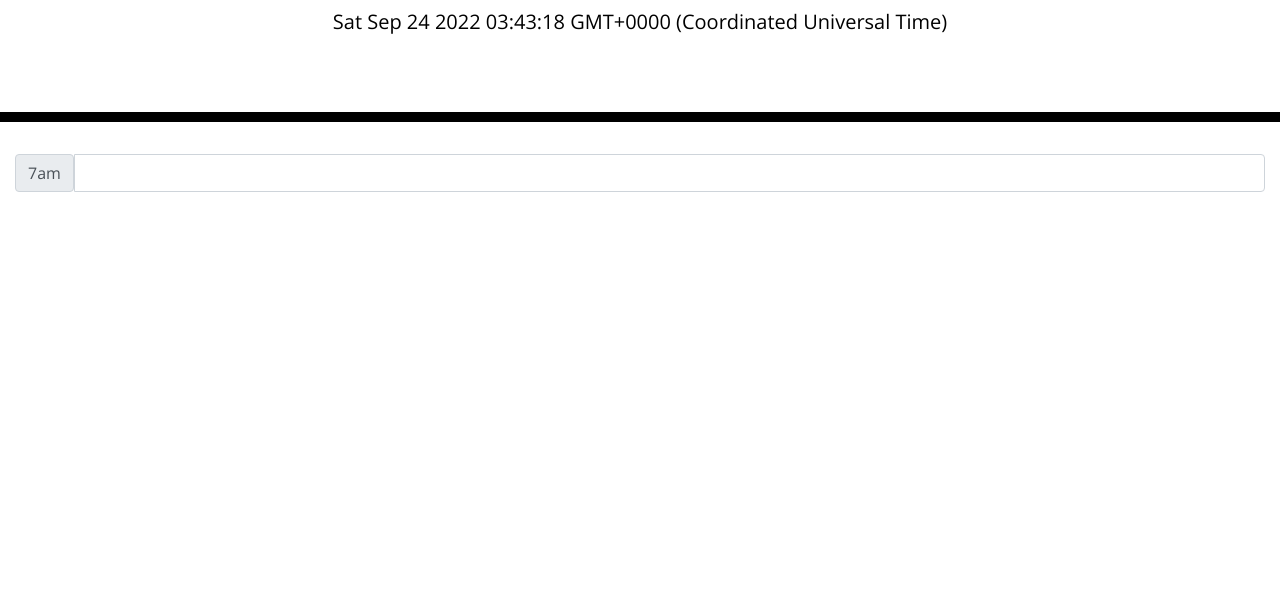
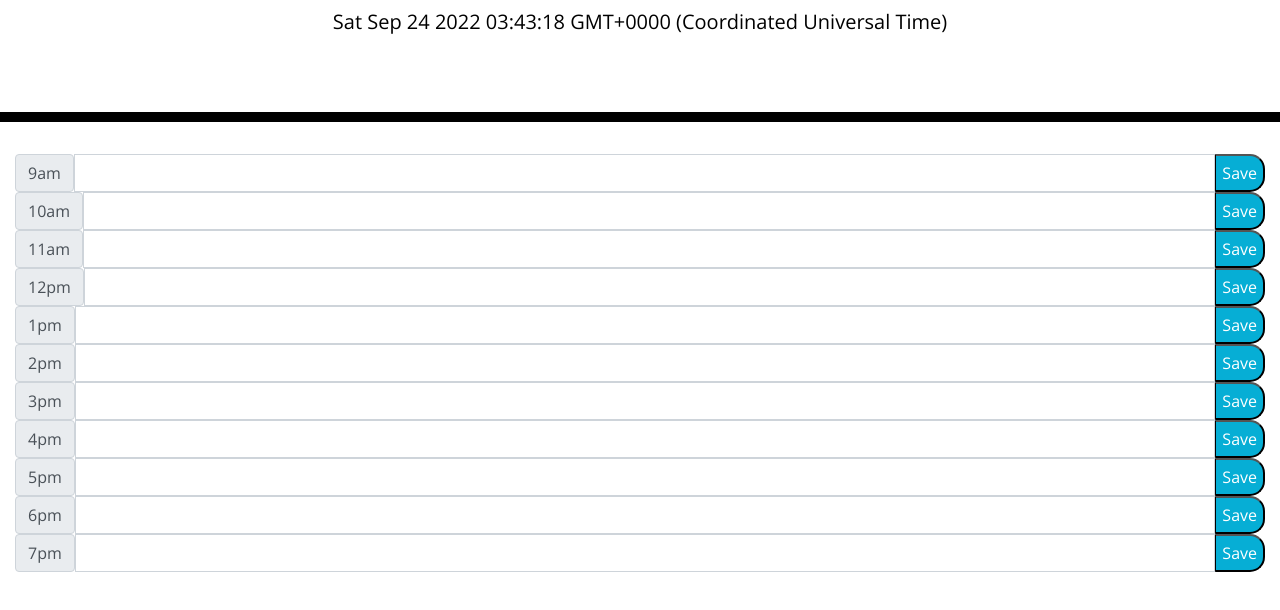
Before and after one commit to skylardorn/Work-Day-Schedule, a plain HTML site: page index.html in a window 1280 px wide. Shown: the part 182-792 px from the top of the page. Drawn offline with nearby package versions, Linux system fonts and the light colour scheme.

Commit message:
added js

```diff
--- a/index.html
+++ b/index.html
@@ -33,11 +33,65 @@
       <p class="lead">A simple calendar app for scheduling your work day</p>
       <p id="currentDay" class="lead">date</p>
     </header>
-    <div class="col-auto">
+    <form class="col-auto">
         <div class="input-group">
-          <div class="input-group-text">7am</div>
-          <input type="text" class="form-control" id="autoSizingInputGroup">
+          <div class="input-group-text">9am</div>
+          <input type="text" class="form-control" class="9am">
+          <button class="saveBtn">Save</button>
+
+          <div class="input-group">
+            <div class="input-group-text">10am</div>
+            <input type="text" class="form-control" class="9am">
+            <button class="saveBtn">Save</button>
+          </div>
+          <div class="input-group">
+            <div class="input-group-text">11am</div>
+            <input type="text" class="form-control" class="9am">
+            <button class="saveBtn">Save</button>
+          </div>
+          <div class="input-group">
+            <div class="input-group-text">12pm</div>
+            <input type="text" class="form-control 9am">
+            <button class="saveBtn">Save</button>
+          </div>
+          <div class="input-group">
+            <div class="input-group-text">1pm</div>
+            <input type="text" class="form-control 9am">
+            <button class="saveBtn">Save</button>
+          </div>
+          <div class="input-group">
+            <div class="input-group-text">2pm</div>
+            <input type="text" class="form-control 9am">
+            <button class="saveBtn">Save</button>
         </div>
+          <div class="input-group">
+            <div class="input-group-text">3pm</div>
+            <input type="text" class="form-control 9am">
+            <button class="saveBtn">Save</button>
+          </div>
+          <div class="input-group">
+            <div class="input-group-text">4pm</div>
+            <input type="text" class="form-control" class="9am">
+            <button class="saveBtn">Save</button>
+          </div>
+                <div class="input-group-text">5pm</div>
+                <input type="text" class="form-control">
+                <button class="saveBtn">Save</button>
+              </div>
+              <div class="input-group">
+                <div class="input-group-text">6pm</div>
+                <input type="text" class="form-control 9am">
+                <button class="saveBtn">Save</button>
+              </div>
+              <div class="input-group">
+                <div class="input-group-text">7pm</div>
+                <input type="text" class="form-control 9am">
+                <button class="saveBtn">Save</button>
+              </div>
+              </>
+          </div>
+        </div>
+    </form>
     <!-- <div class="row">9am
     </div>
     <div class="row">10am
--- a/script.js
+++ b/script.js
@@ -1,6 +1,10 @@
 
 const $time = document.getElementById('currentTime');
 const $currentDay = document.getElementById('currentDay');
+const $save = document.getElementsByClassName('saveBtn');
+const $input = document.getElementsByClassName('9am');
+$input.textContent = localStorage.getItem($save);
+
 
 
 function timerFunction() {
@@ -19,3 +23,13 @@ function currentTime(i) {
     if (i < 10) {i = "0" + i};
     return i;
 }
+
+$save.addEventListener("click", function(e) {
+    e.preventDefault();
+
+
+
+    localStorage.setItem($input.getAttribute("class"), $input.value);
+    });
+
+console.log("clicked");
```
Also changed, not shown: 1 other file.
